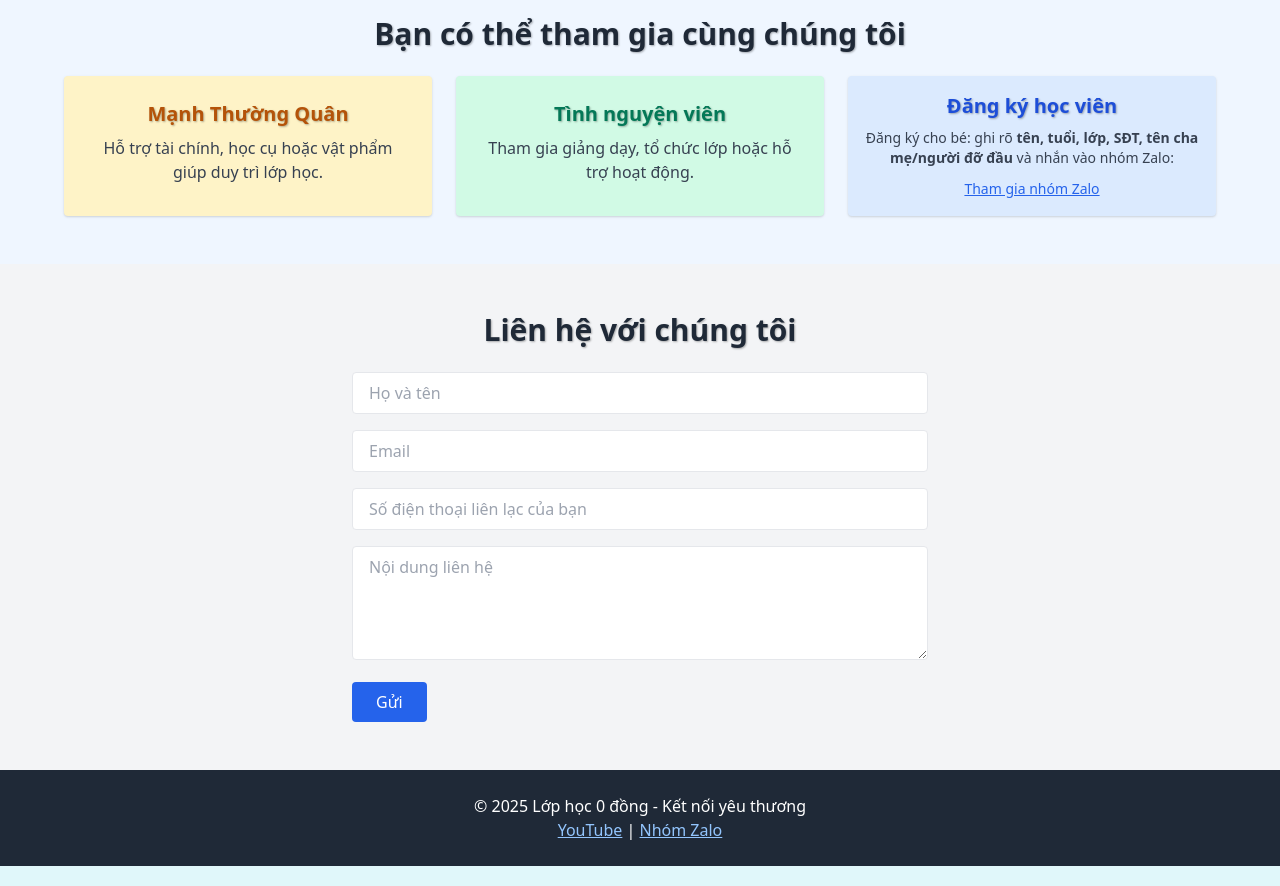
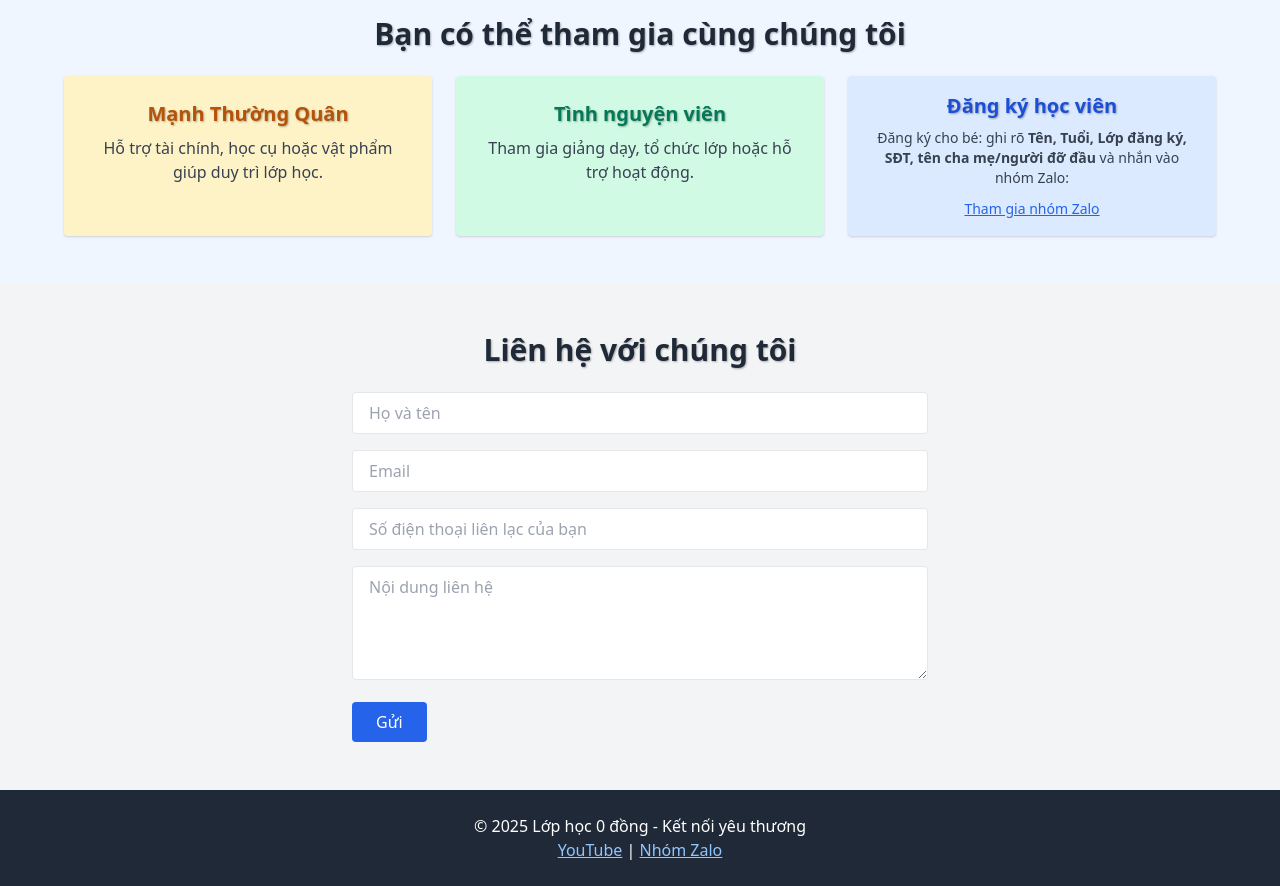
Before and after one commit to lop0dongthacgian/weblop0dong, a plain HTML site: page index.html in a window 1280 px wide. Shown: the part 1420-2306 px from the top of the page. Drawn offline with nearby package versions, Linux system fonts and the light colour scheme.

Commit message:
Update index.html

```diff
--- a/index.html
+++ b/index.html
@@ -197,7 +197,7 @@
                 <div class="bg-blue-100 p-4 rounded shadow hover:shadow-lg transition">
                     <h3 class="text-xl font-semibold mb-2 text-blue-700">Đăng ký học viên</h3>
                     <p class="text-gray-700 text-sm">
-                        Đăng ký cho bé: ghi rõ <b>tên, tuổi, lớp, SĐT, tên cha mẹ/người đỡ đầu</b>
+                        Đăng ký cho bé: ghi rõ <b>Tên, Tuổi, Lớp đăng ký, SĐT, tên cha mẹ/người đỡ đầu</b>
                         và nhắn vào nhóm Zalo:
                     </p>
                     <p class="text-gray-700 mt-2">
```
